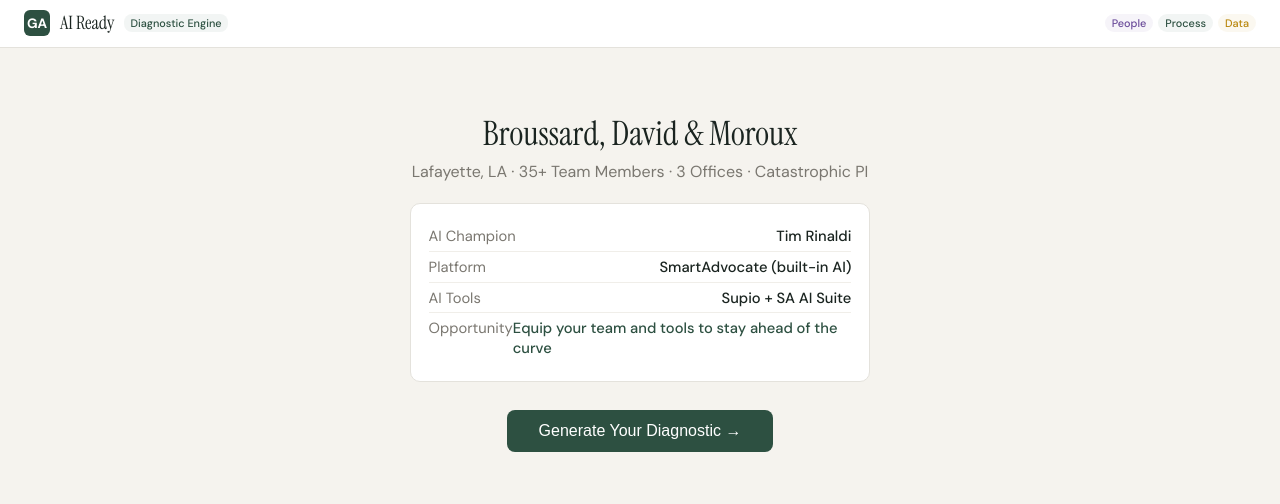
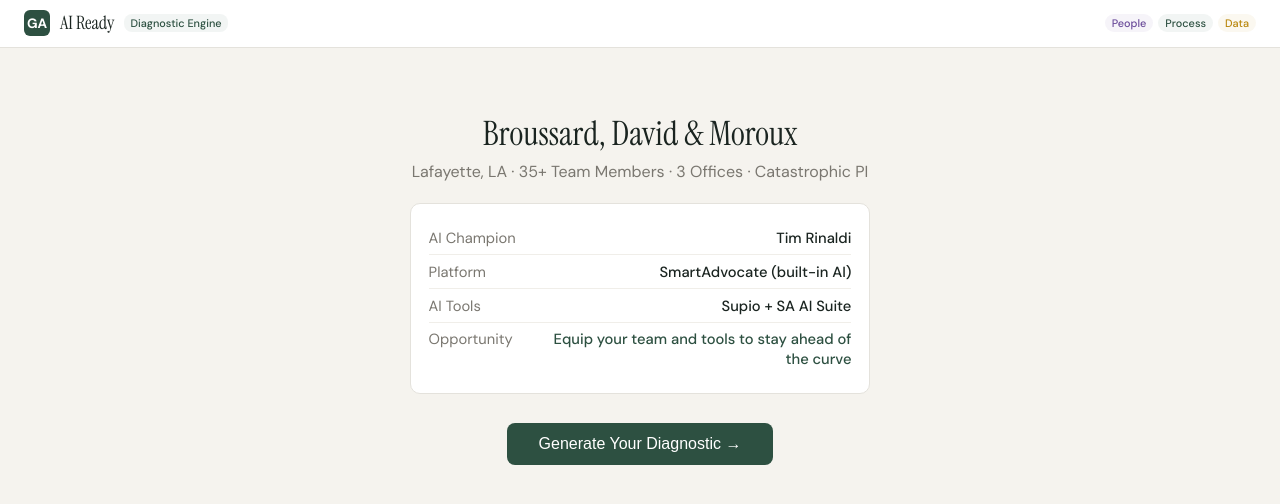
Before and after one commit to gaiaallies/ai-diagnostic, a Next.js app: page /bdm in a window 1280 px wide. Shown: the top 504 px of the page. Built offline with nearby package versions, Linux system fonts and the light colour scheme.

Commit message:
Update bdm.js

```diff
--- a/pages/bdm.js
+++ b/pages/bdm.js
@@ -208,9 +208,9 @@
             <p style={{ fontSize: "1.0rem", color: C.muted }}>Lafayette, LA · 35+ Team Members · 3 Offices · Catastrophic PI</p>
             <div style={{ background: "#fff", border: `1px solid ${C.border}`, borderRadius: "10px", padding: "1.1rem", textAlign: "left", maxWidth: "460px", margin: "1.3rem auto 1.8rem" }}>
               {[["AI Champion", "Tim Rinaldi"], ["Platform", "SmartAdvocate (built-in AI)"], ["AI Tools", "Supio + SA AI Suite"], ["Opportunity", "Equip your team and tools to stay ahead of the curve"]].map(([l, v], i) => (
-                <div key={i} style={{ display: "flex", justifyContent: "space-between", padding: "0.3rem 0", borderBottom: i < 3 ? `1px solid #f0eee9` : "none" }}>
-                  <span style={{ fontSize: "0.92rem", color: C.muted }}>{l}</span>
-                  <span style={{ fontSize: "0.92rem", color: i === 3 ? C.process : C.dark, fontWeight: 500 }}>{v}</span>
+                <div key={i} style={{ display: "flex", justifyContent: "space-between", gap: "1rem", padding: "0.4rem 0", borderBottom: i < 3 ? `1px solid #f0eee9` : "none" }}>
+                  <span style={{ fontSize: "0.92rem", color: C.muted, flexShrink: 0 }}>{l}</span>
+                  <span style={{ fontSize: "0.92rem", color: i === 3 ? C.process : C.dark, fontWeight: 500, textAlign: "right" }}>{v}</span>
                 </div>
               ))}
             </div>
```
